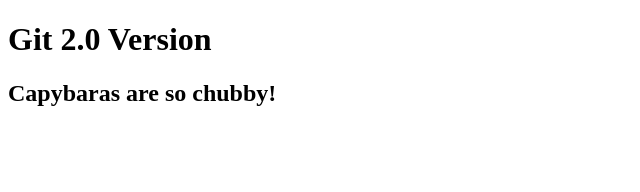
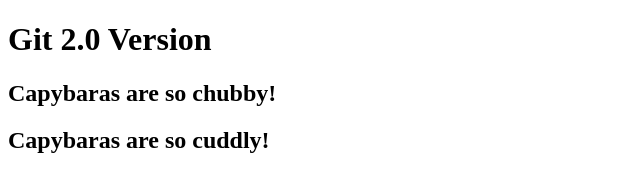
Before and after one commit to sherelynn/learning-git, a plain HTML site: page index.html in a window 1280 px wide. Shown: the whole page, without its empty margins (0-640 px from the left). Drawn offline with Linux system fonts and the light colour scheme.

Commit message:
Added in another capybara code

```diff
--- a/index.html
+++ b/index.html
@@ -11,5 +11,8 @@
 
     <!-- Added within the version-3 branch -->
     <h2>Capybaras are so chubby!</h2>
+
+    <!-- Added within the version-4 branch -->
+    <h2>Capybaras are so cuddly!</h2>
   </body>
 </html>
```
